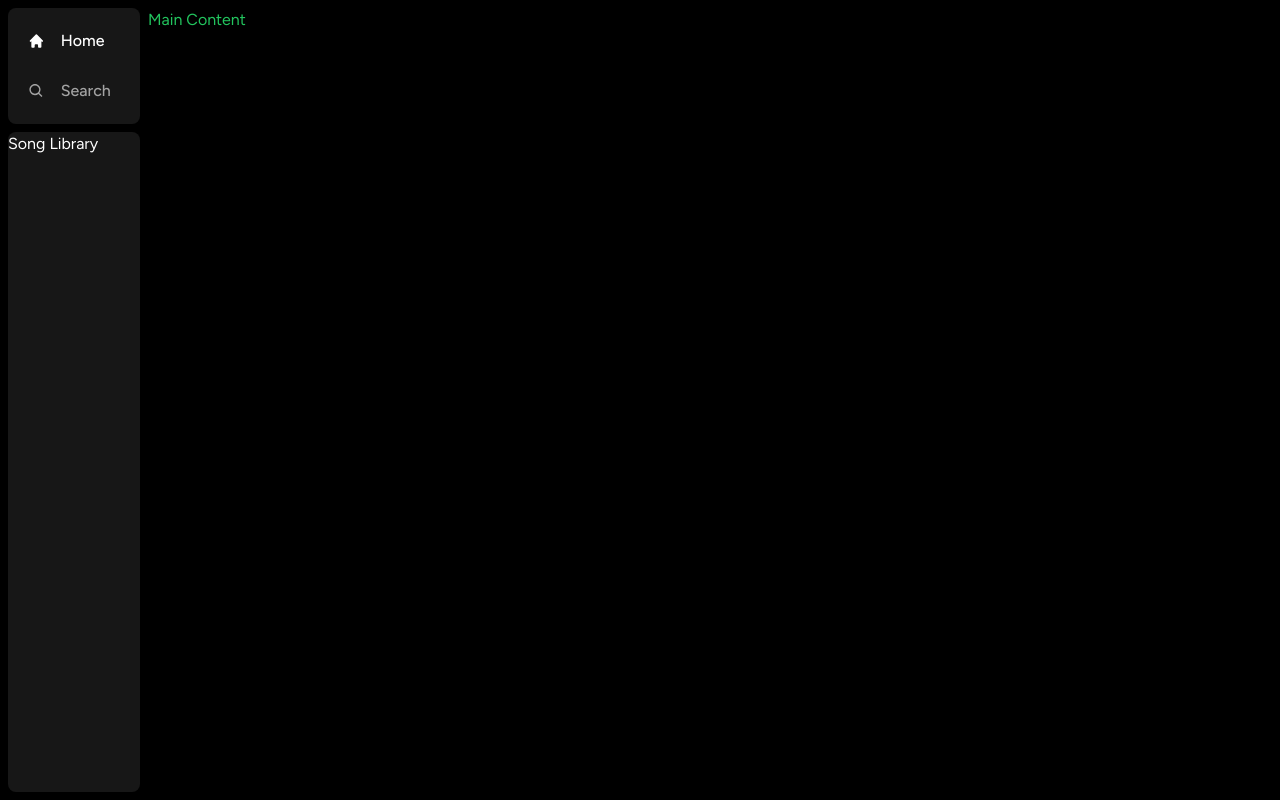
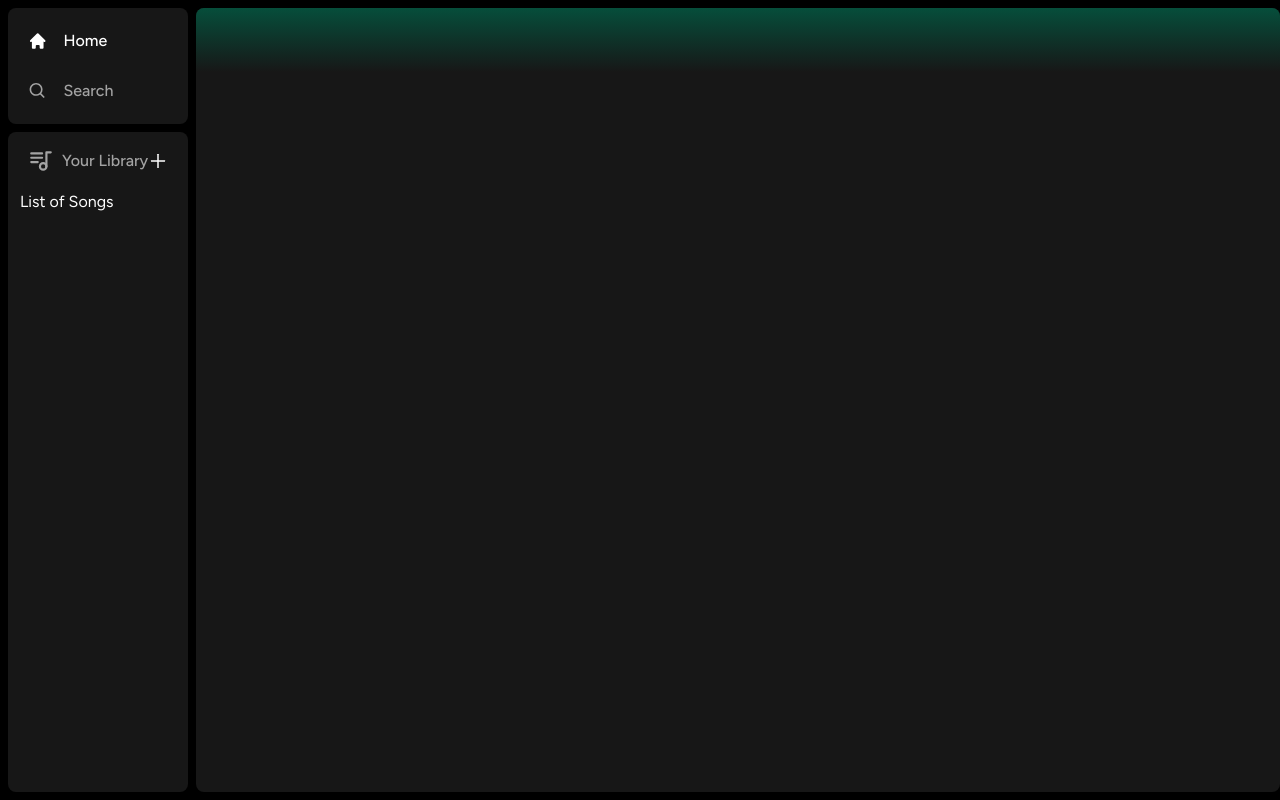
Before and after one commit to TonyQNguy/spotify-clone, a Next.js app: page / in a window 1280 px wide. Built offline with nearby package versions, Linux system fonts and the light colour scheme.

Commit message:
Added styling and minor components to main content

```diff
--- a/app/(site)/page.tsx
+++ b/app/(site)/page.tsx
@@ -1,7 +1,18 @@
+import Header from "@/components/Header";
+
 export default function Home() {
   return (
-    <div className="text-green-500">
-      Main Content
+    <div className="
+      bg-neutral-900
+      rounded-lg
+      h-full
+      w-full
+      overflow-hidden
+      overflow-y-auto
+    ">
+    <Header>
+        Header
+    </Header>
     </div>
   );
 }
--- /dev/null
+++ b/components/Header.tsx
@@ -0,0 +1,51 @@
+"use client";
+
+import { useRouter } from "next/navigation";
+import { twMerge } from "tailwind-merge";
+
+interface HeaderProps {
+    children: React.ReactNode;
+    className?: string;
+}
+
+const Header: React.FC<HeaderProps> = ({
+    children,
+    className
+}) => {
+    const router = useRouter();
+
+    const handleLogout = () => {
+        // Handle logout later
+    }
+
+  return (
+    <div className={twMerge(`
+        h-fit
+        bg-gradient-to-b
+        from-emerald-900
+        p-6
+    `,
+        className
+    )}
+    >
+        <div className="
+            w-full
+            mb-4
+            flex
+            items-center
+            justify-between
+        ">
+            <div className="
+                hidden
+                md:flex
+                gap-x-2
+                items-center
+            ">
+
+            </div>
+        </div>
+    </div>
+  )
+}
+
+export default Header
--- /dev/null
+++ b/components/Library.tsx
@@ -0,0 +1,64 @@
+"use client";
+
+import { AiOutlinePlus } from "react-icons/ai";
+import { TbPlaylist } from "react-icons/tb";
+
+const Library = () => {
+    const onClick = () => {
+        // Handle upload later
+    }
+
+  return (
+    <div className="flex flex-col">
+        <div
+            className="
+                flex
+                items-center
+                justify-between
+                px-5
+                pt-4
+            "
+        >
+            <div
+                className="
+                    inline-flex
+                    items-center
+                    gap-x-2
+                "
+            >
+                <TbPlaylist className="text-neutral-400" size={26}/>
+                <p
+                    className="
+                        text-neutral-400
+                        font-medium
+                        text-md
+                    "
+                >
+                    Your Library
+                </p>
+            </div>
+            <AiOutlinePlus
+                onClick={onClick}
+                size={20}
+                className="
+                    text-neutral-400
+                    cursor-pointer
+                    hover: text-white
+                    transition
+                "
+            />
+        </div>
+        <div className="
+            flex
+            flex-col
+            gap-y-2
+            mt-4
+            px-3
+        ">
+        List of Songs
+        </div>
+    </div>
+  )
+}
+
+export default Library
--- a/components/Sidebar.tsx
+++ b/components/Sidebar.tsx
@@ -6,6 +6,7 @@
 import { HiHome } from "react-icons/hi";
 import Box from "./Box";
 import SidebarItem from "./SidebarItem";
+import Library from "./Library";
 
 interface SidebarProps {
     children: React.ReactNode;
@@ -67,7 +68,9 @@
             </Box>
 
             <Box className="overflow-y-auto h-full">
-                Song Library
+                <Library>
+
+                </Library>
             </Box>
         </div>
         <main className="h-full flex-1 overflox-y-auto py-2">
```
